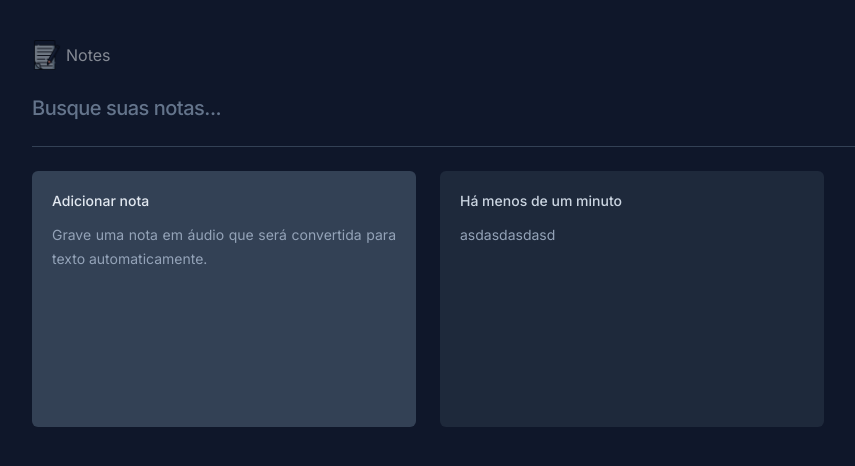
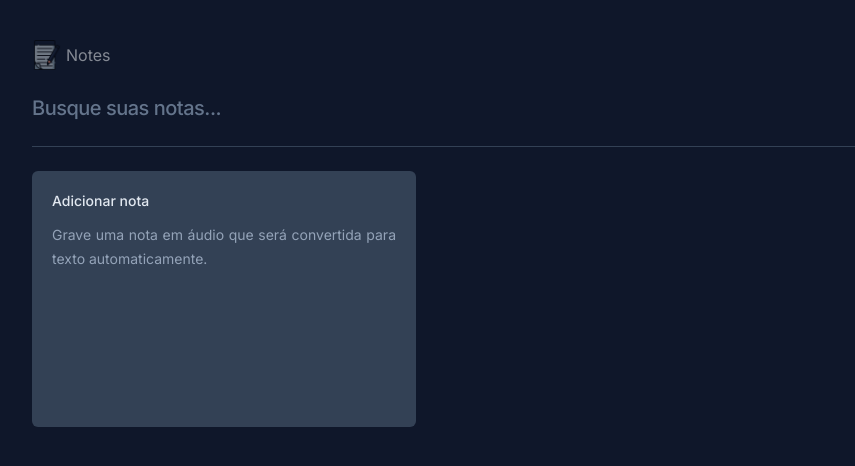
Before and after one commit to CaioMMendes/notes, a React (Vite) app: page / in a window 1280 px wide. Shown: the top 466 px of the page, without its empty margins (8-863 px from the left). Built offline with nearby package versions, Linux system fonts and the light colour scheme.

Commit message:
:sparkles: feat: Add search function

```diff
--- a/package.json
+++ b/package.json
@@ -16,11 +16,13 @@
     "lucide-react": "^0.323.0",
     "react": "^18.2.0",
     "react-dom": "^18.2.0",
-    "sonner": "^1.4.0"
+    "sonner": "^1.4.0",
+    "uuid": "^9.0.1"
   },
   "devDependencies": {
     "@types/react": "^18.2.43",
     "@types/react-dom": "^18.2.17",
+    "@types/uuid": "^9.0.8",
     "@typescript-eslint/eslint-plugin": "^6.14.0",
     "@typescript-eslint/parser": "^6.14.0",
     "@vitejs/plugin-react": "^4.2.1",
--- a/src/App.tsx
+++ b/src/App.tsx
@@ -1,6 +1,15 @@
+import { useState } from "react";
 import NoteList from "./components/note-list";
 
 function App() {
+  const [search, setSearch] = useState("");
+
+  function handleSearchChange(e: React.ChangeEvent<HTMLInputElement>) {
+    e.preventDefault();
+    const query = e.target.value;
+    setSearch(query);
+  }
+
   return (
     <main className="flex w-full flex-col px-3 py-3 md:px-10 md:py-10 gap-6">
       <div className="flex gap-1 w-full justify-start items-center  opacity-50">
@@ -12,10 +21,12 @@ function App() {
           type="text"
           placeholder="Busque suas notas..."
           className="w-full bg-transparent text-lg outline-none md:text-xl font-medium tracking-tight placeholder:text-slate-500 "
+          value={search}
+          onChange={handleSearchChange}
         />
       </form>
       <div className="h-px bg-slate-700"></div>
-      <NoteList />
+      <NoteList search={search} />
     </main>
   );
 }
--- a/src/components/new-note-card.tsx
+++ b/src/components/new-note-card.tsx
@@ -2,7 +2,12 @@ import * as Dialog from "@radix-ui/react-dialog";
 import { XIcon } from "lucide-react";
 import { useState } from "react";
 import { toast } from "sonner";
-const NewNoteCard = () => {
+
+interface INewNoteCard {
+  onNoteCreated: (content: string) => void;
+}
+
+const NewNoteCard = ({ onNoteCreated }: INewNoteCard) => {
   const [isOnboardingOpen, setIsOnboardingOpen] = useState(true);
   const [textAreaContent, setTextAreaContent] = useState("");
 
@@ -25,6 +30,9 @@ const NewNoteCard = () => {
     e.preventDefault();
     console.log(textAreaContent);
     toast.success("Nota criada com sucesso!");
+    setTextAreaContent("");
+    onNoteCreated(textAreaContent);
+    setIsOnboardingOpen(true);
   };
 
   return (
@@ -39,7 +47,7 @@ const NewNoteCard = () => {
       <Dialog.Portal>
         <Dialog.DialogOverlay className="inset-0 fixed bg-slate-900/60" />
 
-        <Dialog.DialogContent className="top-1/2 left-1/2 overflow-hidden -translate-x-1/2 -translate-y-1/2 h-3/5 z-10 md:w-full w-[calc(100%-1.5rem)]  md:max-w-screen-sm flex flex-col outline-none rounded-md bg-slate-700 absolute mx-auto">
+        <Dialog.DialogContent className="top-1/2 left-1/2 overflow-hidden -translate-x-1/2 -translate-y-1/2 h-3/5 max-h-[60vh] z-10 md:w-full w-[calc(100%-1.5rem)]  md:max-w-screen-sm flex flex-col outline-none rounded-md bg-slate-700 absolute mx-auto">
           <Dialog.Close className="absolute right-0 top-0 bg-slate-800 text-slate-400 p-1.5 hover:text-slate-200">
             <XIcon size={20} />
           </Dialog.Close>
@@ -68,6 +76,7 @@ const NewNoteCard = () => {
                   autoFocus
                   className="text-sm leading-6 bg-transparent text-slate-400 resize-none flex-1 outline-none"
                   onChange={handleTextareaChange}
+                  value={textAreaContent}
                 />
               )}
             </div>
--- a/src/components/note-list.tsx
+++ b/src/components/note-list.tsx
@@ -1,11 +1,67 @@
+import { useState } from "react";
 import NewNoteCard from "./new-note-card";
 import NoteCard from "./note-card";
+import { v4 as uuidv4 } from "uuid";
 
-const NoteList = () => {
+interface INote {
+  id: string;
+  date: Date;
+  content: string;
+}
+
+interface NoteListProps {
+  search: string;
+}
+
+const NoteList = ({ search }: NoteListProps) => {
+  const [notes, setNotes] = useState<INote[]>(() => {
+    const notesOnStorage = localStorage.getItem("notes");
+    let parsedNotes = [];
+    try {
+      parsedNotes = notesOnStorage && JSON.parse(notesOnStorage);
+    } catch (error) {
+      window.location.reload();
+      localStorage.setItem("notes", JSON.stringify([]));
+      return [];
+    }
+    if (notesOnStorage && Array.isArray(parsedNotes)) {
+      return parsedNotes;
+    } else {
+      localStorage.setItem("notes", JSON.stringify([]));
+    }
+
+    return [];
+  });
+
+  function onNoteCreated(content: string) {
+    const newNote = {
+      id: uuidv4(),
+      date: new Date(),
+      content,
+    };
+
+    const notesArray = [newNote, ...notes];
+
+    localStorage.setItem("notes", JSON.stringify(notesArray));
+
+    setNotes((notes) => [newNote, ...notes]);
+  }
+
+  const filteredNotes =
+    search === ""
+      ? notes
+      : notes.filter((note) =>
+          note.content.toLocaleLowerCase().includes(search.toLocaleLowerCase())
+        );
+
   return (
     <div className="grid grid-cols-1 md:grid-cols-3 auto-rows-[16rem] gap-6">
-      <NewNoteCard />
-      <NoteCard date={new Date()} content="asdasdasdasd" />
+      <NewNoteCard onNoteCreated={onNoteCreated} />
+      {filteredNotes.map((note) => {
+        return (
+          <NoteCard key={note.id} date={note.date} content={note.content} />
+        );
+      })}
     </div>
   );
 };
```
Also changed, not shown: 1 other file (tests, documents, lock files or other folders).
